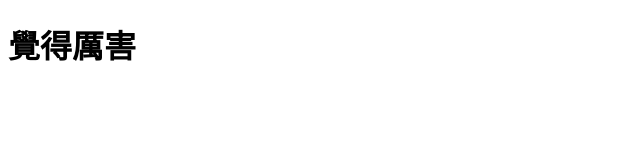
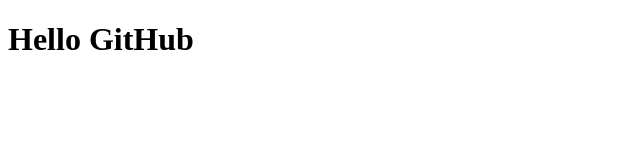
Before and after one commit to irdog/irdog.github.io, a plain HTML site: page index.html in a window 1280 px wide. Shown: the whole page, without its empty margins (0-640 px from the left). Drawn offline with Linux system fonts and the light colour scheme.

Commit message:
Update index.html

```diff
--- a/index.html
+++ b/index.html
@@ -2,9 +2,9 @@
 <html>
   <head>
     <meta charset="utf-8">
-    <title>你好，GitHub</title>
+    <title>Hello GitHub</title>
   </head>
   <body>
-    <h1>覺得厲害</h1>
+    <h1>Hello GitHub</h1>
   </body>
 </html>
```
